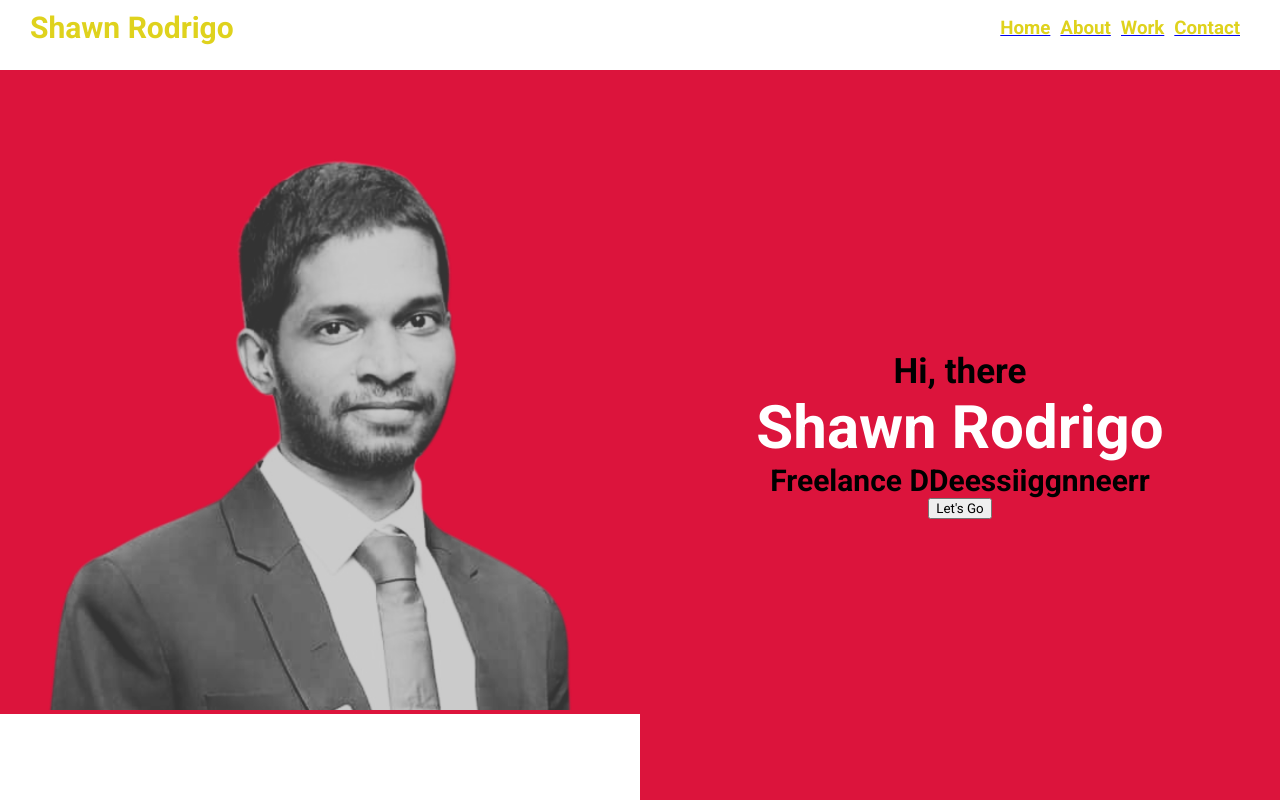
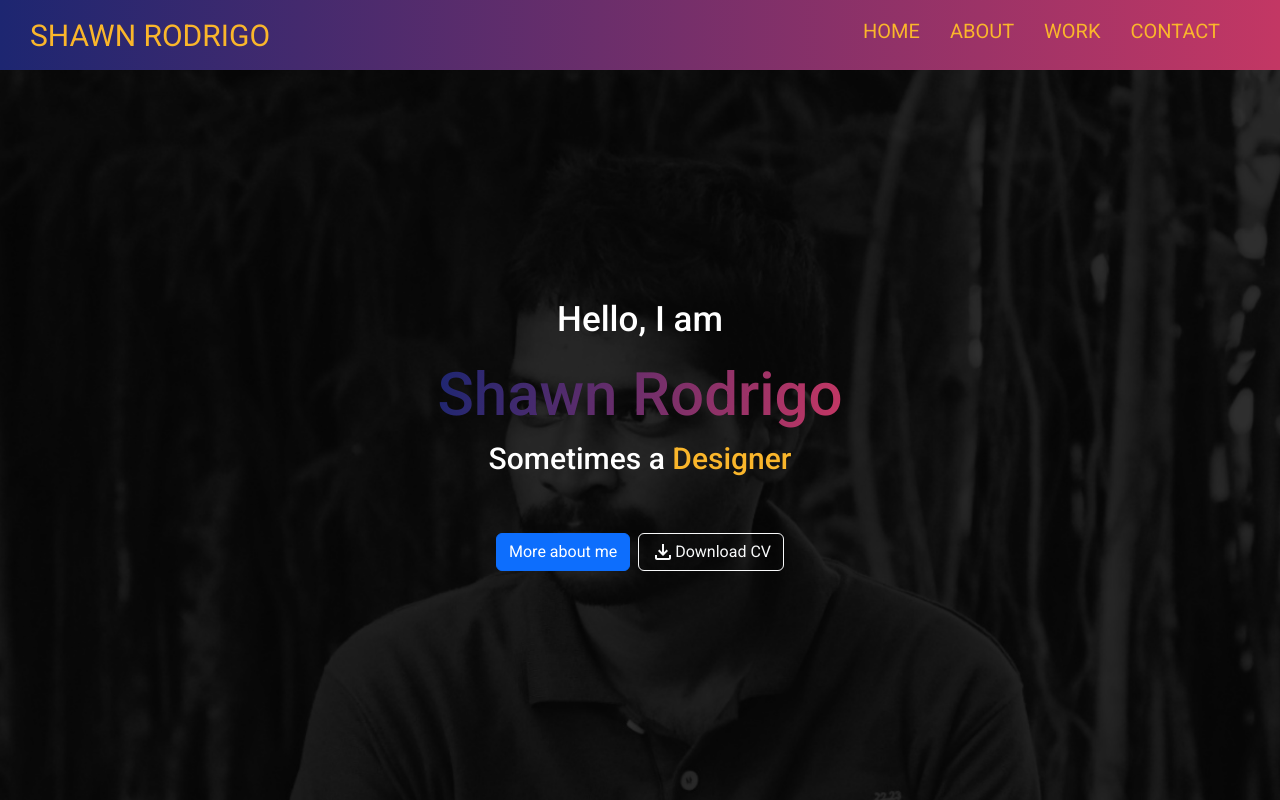
Before and after one commit to shawnrrodrigo/portfolio, a React (Create React App) app: page / in a window 1280 px wide. Built offline with nearby package versions, Linux system fonts and the light colour scheme.

Commit message:
Intro and about page implement

```diff
--- a/public/index.html
+++ b/public/index.html
@@ -11,6 +11,13 @@
       href="https://fonts.googleapis.com/css2?family=Roboto:ital,wght@0,100;0,300;0,400;0,500;0,700;0,900;1,100;1,300;1,400;1,500;1,700;1,900&display=swap"
       rel="stylesheet"
     />
+
+    <link
+      href="https://cdn.jsdelivr.net/npm/bootstrap@5.3.3/dist/css/bootstrap.min.css"
+      rel="stylesheet"
+      integrity="sha384-QWTKZyjpPEjISv5WaRU9OFeRpok6YctnYmDr5pNlyT2bRjXh0JMhjY6hW+ALEwIH"
+      crossorigin="anonymous"
+    />
     <title>Shawn Rodrigo</title>
     <style>
       * {
@@ -21,7 +28,11 @@
     </style>
   </head>
   <body>
-    <noscript>You need to enable JavaScript to run this app.</noscript>
+    <script
+      src="https://cdn.jsdelivr.net/npm/bootstrap@5.3.3/dist/js/bootstrap.bundle.min.js"
+      integrity="sha384-YvpcrYf0tY3lHB60NNkmXc5s9fDVZLESaAA55NDzOxhy9GkcIdslK1eN7N6jIeHz"
+      crossorigin="anonymous"
+    ></script>
     <div id="root"></div>
   </body>
 </html>
--- a/src/App.js
+++ b/src/App.js
@@ -1,8 +1,7 @@
 import Topbar from "./components/topbar/Topbar";
 import Intro from "./components/intro/Intro";
+import About from "./components/about/About";
 import Portfolio from "./components/portfolio/Portfolio";
-import Work from "./components/work/Work";
-import Testimonials from "./components/testimonials/Testimonials";
 import Contact from "./components/contact/Contact";
 import "./app.scss";
 
@@ -13,9 +12,8 @@ function App() {
       <Topbar/>
       <div className="section">
         <Intro/>
+        <About/>
         <Portfolio/>
-        <Work/>
-        <Testimonials/>
         <Contact/>
       </div>
     </div>
--- a/src/app.scss
+++ b/src/app.scss
@@ -4,7 +4,6 @@
     .section {
         width: 100%;
         height: calc(100vh - 70px);
-        background-color: aquamarine;
         position: relative;
         top: 70px;
         scroll-behavior: smooth;
--- /dev/null
+++ b/src/components/about/About.jsx
@@ -0,0 +1,23 @@
+import React from "react";
+import "./about.scss";
+
+export default function About() {
+  return (
+    <div className="about" id="about">
+      <div className="left">
+        <div className="imgContainer">
+          <img src="/assets/shawn.png" alt="" />
+        </div>
+      </div>
+      <div className="right">
+          <h4>
+            I'm Shawn Rodrigo, a passionate software developer with nearly two
+            years of experience. A firm believer in luck; the harder you work,
+            the more of it you have. Adaptable and collaborative, I thrive on
+            solving problems and embracing new challenges.
+          </h4>
+
+      </div>
+    </div>
+  );
+}
--- /dev/null
+++ b/src/components/about/about.scss
@@ -0,0 +1,36 @@
+.about {
+  background-color: black;
+  display: flex;
+
+  .left {
+    flex: 1;
+    display: flex;
+    justify-content: center;
+    align-items: flex-end;
+
+    .imgContainer {
+      overflow: hidden;
+      img {
+        height: 100%;
+        width: 100%;
+      }
+    }
+  }
+
+  .right {
+    flex: 1;
+    display: flex;
+    justify-content: center;
+    align-items: center;
+
+
+
+      h4 {
+        margin: 5px 100px;
+        color: white;
+        font-weight: 400;
+        font-size: 30px;
+      }
+
+  }
+}
--- a/src/components/intro/Intro.jsx
+++ b/src/components/intro/Intro.jsx
@@ -1,36 +1,42 @@
 import { useEffect, useRef } from "react";
-import "./intro.scss"
-import {init} from 'ityped';
-// import KeyboardDoubleArrowDownIcon from '@mui/icons-material/KeyboardDoubleArrowDown';
+import "./intro.scss";
+import { init } from "ityped";
+import FileDownloadOutlinedIcon from "@mui/icons-material/FileDownloadOutlined";
 
 export default function Intro() {
   const textRef = useRef();
 
-  useEffect(()=>{
-    init(textRef.current,{
+  useEffect(() => {
+    console.log(textRef);
+    init(textRef.current, {
       showCursor: false,
       backDelay: 1500,
       backSpeed: 60,
-      strings: ["Developer", "Designer", "Content Creator"]
+      strings: ["Developer", "Designer", "Photographer", "Writer"],
     });
-  },[]);
+  }, []);
 
   return (
     <div className="intro" id="intro">
-      <div className="left">
-        <div className="imgContainer">
-          <img className="image" src="/assets/shawn.png" alt=""></img>
+      <div className="wrapper">
+        <h2>Hello, I am</h2>
+        <h1>Shawn Rodrigo</h1>
+        <h3>
+          Sometimes a <span ref={textRef}></span>
+        </h3>
+
+        <div className="d-flex gap-2 mt-5">
+          <a href="#about">
+            <button type="button" class="btn btn-primary mr-2">
+              More about me
+            </button>
+          </a>
+          <button type="button" class="btn btn-outline-light">
+            <FileDownloadOutlinedIcon />
+            Download CV
+          </button>
         </div>
       </div>
-      <div className="right">
-        <div className="wrapper">
-          <h2>Hi, there</h2>
-          <h1>Shawn Rodrigo</h1>
-          <h3>Freelance <span ref={textRef}></span></h3>
-          <button>Let's Go</button>
-        </div>
-        {/* <a href="#portfolio"><KeyboardDoubleArrowDownIcon/></a> */}
-      </div>
     </div>
-  )
+  );
 }
--- a/src/components/intro/intro.scss
+++ b/src/components/intro/intro.scss
@@ -1,49 +1,40 @@
 .intro {
-  background-color: white;
+  background-image: url("../../../public/assets/cover.png");
+  background-size: cover;
+  background-position: center;
+  background-color: black;
   display: flex;
-  .left {
-    flex: 1;
-    overflow: hidden;
-    .imgContainer {
-        background-color: crimson;
-      .image {
-        width: 100%;
-        height: 100%;
-        object-fit: contain;
-      }
-    }
-  }
-
-  .right {
-    display: flex;
-    flex-direction: column;
+  align-items: center;
   justify-content: center;
-    flex: 1;
-    background-color: crimson;
 
   .wrapper {
     display: flex;
     flex-direction: column;
     align-items: center;
     justify-content: center;
+    scroll-behavior: smooth;
 
     h1 {
       font-size: 60px;
-            margin: 10px o;
-            color: white;
+      margin: 10px 0;
+      background: -webkit-gradient(linear, left top, right bottom, from(#1d2671), to(#c33764));
+      -webkit-background-clip: text;
+      -webkit-text-fill-color: transparent;
     }
 
     h2 {
       font-size: 35px;
+      color: white;
     }
 
     h3 {
       font-size: 30px;
+      color: white;
 
       span {
         font-size: inherit;
+        color: #fab62b;
       }
     }
   }
 }
-}
--- a/src/components/topbar/Topbar.jsx
+++ b/src/components/topbar/Topbar.jsx
@@ -7,22 +7,22 @@ export default function Topbar() {
       <div className="wrapper">
         <div className="left">
           <a href="#intro" className="heading">
-            Shawn Rodrigo
+            SHAWN RODRIGO
           </a>
         </div>
         <div className="right">
           <div className="itemContainer">
             <a href="#home">
-              <h3 className="tag">Home</h3>
+              <h3 className="tag">HOME</h3>
             </a>
             <a href="#about">
-              <h3 className="tag">About</h3>
+              <h3 className="tag">ABOUT</h3>
             </a>
             <a href="#work">
-              <h3 className="tag">Work</h3>
+              <h3 className="tag">WORK</h3>
             </a>
             <a href="#contact">
-              <h3 className="tag">Contact</h3>
+              <h3 className="tag">CONTACT</h3>
             </a>
           </div>
         </div>
--- a/src/components/topbar/topbar.scss
+++ b/src/components/topbar/topbar.scss
@@ -1,12 +1,16 @@
 .topbar {
-    // background: linear-gradient(to right, #1D2671 , #C33764);;
+  background: linear-gradient(to right, #1d2671, #c33764);
   width: 100%;
   height: 70px;
   position: fixed;
   top: 0;
   z-index: 2;
+  display: flex;
+  justify-content: space-between;
+  align-items: center;
 
   .wrapper {
+    width: 100%;
     padding: 10px 30px;
     display: flex;
     align-items: center;
@@ -18,43 +22,32 @@
       justify-content: center;
 
       .heading {
-                color: #DFD21D;
+        color: #fab62b;
         font-size: 30px;
-                font-weight: 700;
+        font-weight: 400;
         text-decoration: none;
         margin-right: 40px;
       }
 
-            // .itemContainer {
-            //     display: flex;
-            //     align-items: center;
-            //     margin-left: 30px;
-
-            //     .icon{
-            //         font-size: 15px;
-            //         margin-right: 7px;
-            //     }
-
-            //     span {
-            //         font-size: 15px;
-            //         font-weight: 500;
-            //     }
-            // }
     }
 
     .right {
       display: flex;
 
-            .itemContainer{
+      .itemContainer {
         display: flex;
 
+        a {
+          text-decoration: none;
+
           .tag {
-                    padding-right: 10px;
-                    text-decoration: none !important;
-                    color: #DFD21D;
-                }
-
+            padding-right: 30px;
+            color: #fab62b;
+            font-size: 20px;
+            font-weight: 400;
           }
         }
       }
     }
+  }
+}
--- a/src/index.js
+++ b/src/index.js
@@ -1,10 +1,6 @@
-import React from 'react';
-import ReactDOM from 'react-dom/client';
-import App from './App';
+import React from "react";
+import ReactDOM from "react-dom/client";
+import App from "./App";
 
-const root = ReactDOM.createRoot(document.getElementById('root'));
-root.render(
-  <React.StrictMode>
-    <App />
-  </React.StrictMode>
-);
+const root = ReactDOM.createRoot(document.getElementById("root"));
+root.render(<App />);
```
Also changed, not shown: public/assets/cover.png (added), public/assets/shawn.png. Lines whose indentation alone changed are shown as unchanged.
